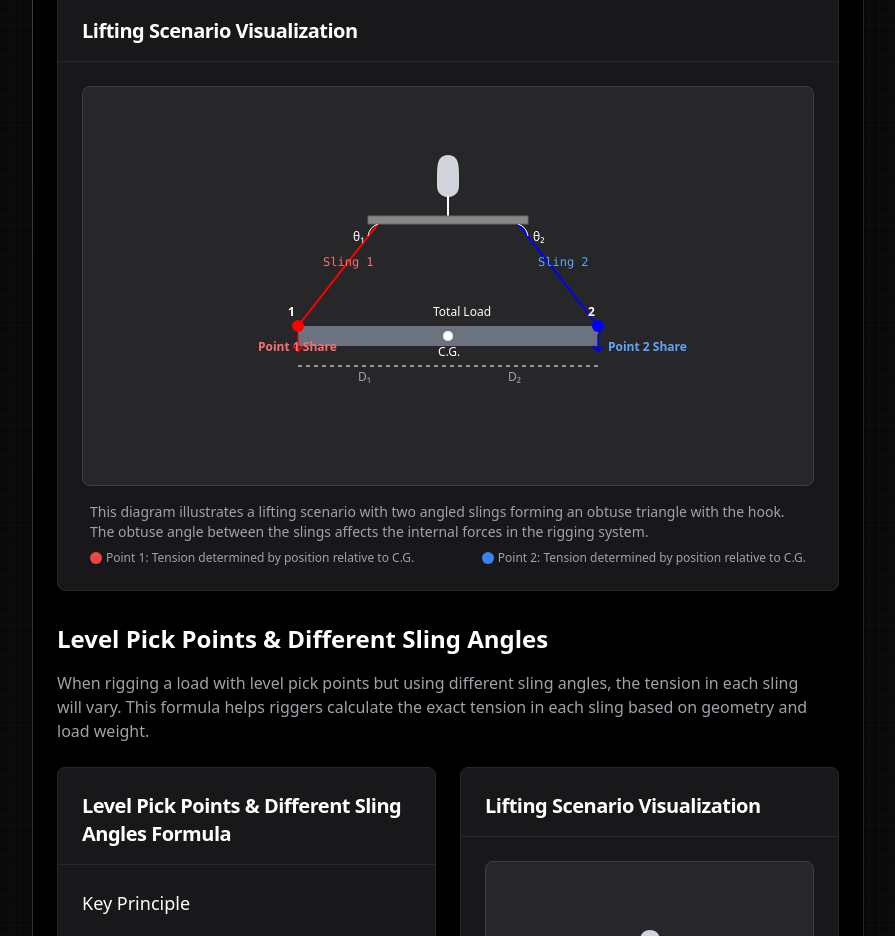
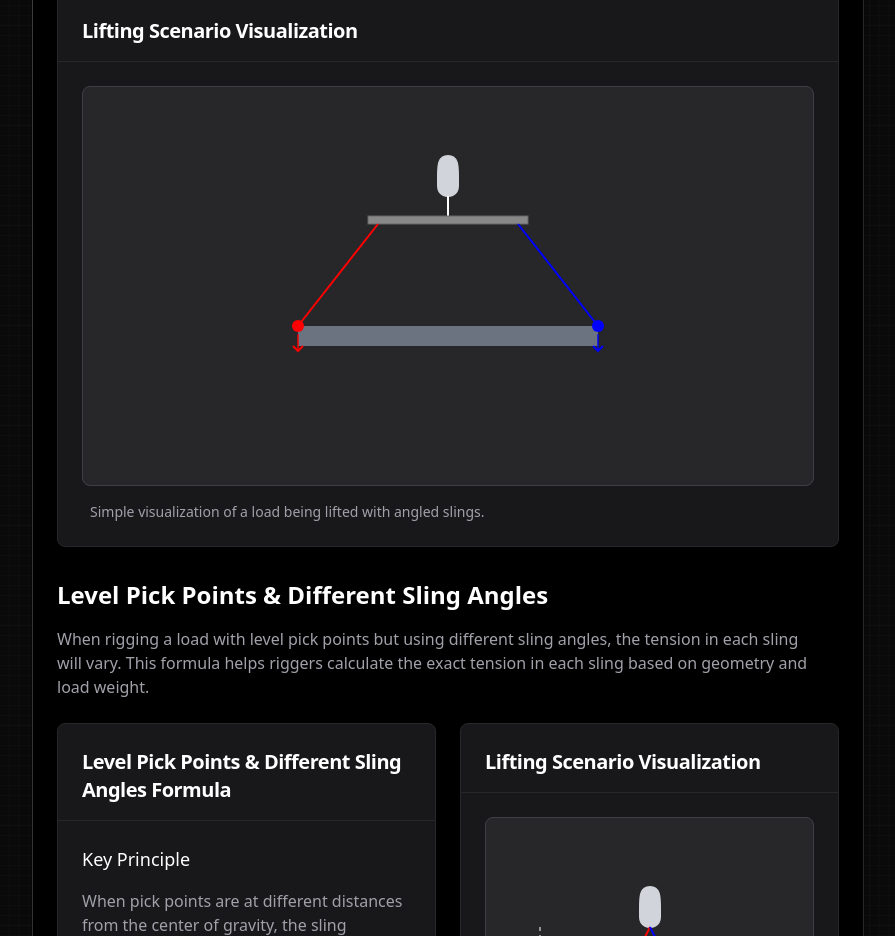
Before and after one commit to ArsCodeAmatoria/lilfoot, a Next.js app: page /rigging-charts/advanced in a window 1280 px wide. Shown: the part 1280-2216 px from the top of the page, without its empty margins (336-1231 px from the left). Built offline with nearby package versions, Linux system fonts and the light colour scheme; a web font is replaced by a local one.

Commit message:
Removed labels and text from Lifting Scenario Visualization

```diff
--- a/app/components/ShareOfLoadFormula.tsx
+++ b/app/components/ShareOfLoadFormula.tsx
@@ -211,28 +211,16 @@ const ShareOfLoadFormula = () => {
 
                 {/* Left Sling - Angled */}
                 <line x1="180" y1="88" x2="100" y2="190" stroke="red" strokeWidth="2" />
-                <text x="125" y="130" className="text-xs fill-red-400 font-mono">Sling 1</text>
 
                 {/* Right Sling - Angled */}
                 <line x1="320" y1="88" x2="400" y2="190" stroke="blue" strokeWidth="2" />
-                <text x="340" y="130" className="text-xs fill-blue-400 font-mono">Sling 2</text>
 
                 {/* Load Object */}
                 <rect x="100" y="190" width="300" height="20" fill="#6B7280" />
 
-                {/* Distance Labels */}
-                <line x1="100" y1="230" x2="400" y2="230" stroke="white" strokeDasharray="4 4" />
-                <text x="160" y="245" className="text-xs fill-gray-400">D₁</text>
-                <text x="310" y="245" className="text-xs fill-gray-400">D₂</text>
-
-                {/* Center of Gravity */}
-                <circle cx="250" cy="200" r="5" fill="white" />
-                <text x="240" y="220" className="text-xs fill-white">C.G.</text>
-
                 {/* Lifting Points */}
                 {/* Point 1 - Red */}
                 <circle cx="100" cy="190" r="6" fill="red" />
-                <text x="90" y="180" className="text-xs font-bold fill-white">1</text>
 
                 {/* Load Forces on Point 1 */}
                 <motion.path
@@ -247,7 +235,6 @@ const ShareOfLoadFormula = () => {
 
                 {/* Point 2 - Blue */}
                 <circle cx="400" cy="190" r="6" fill="blue" />
-                <text x="390" y="180" className="text-xs font-bold fill-white">2</text>
 
                 {/* Load Forces on Point 2 */}
                 <motion.path
@@ -259,40 +246,13 @@ const ShareOfLoadFormula = () => {
                   animate="animate"
                 />
                 <path d="M 395 210 L 400 215 L 405 210" fill="none" stroke="blue" strokeWidth="2" />
-
-                {/* Angle indicators */}
-                <path d="M 180 88 A 15 15 0 0 0 170 100" fill="none" stroke="white" strokeWidth="1" />
-                <text x="155" y="105" className="text-xs fill-white">θ₁</text>
-
-                <path d="M 320 88 A 15 15 0 0 1 330 100" fill="none" stroke="white" strokeWidth="1" />
-                <text x="335" y="105" className="text-xs fill-white">θ₂</text>
-
-                {/* Point 1 Force Label */}
-                <text x="60" y="215" className="text-xs fill-red-400 font-bold">Point 1 Share</text>
-
-                {/* Point 2 Force Label */}
-                <text x="410" y="215" className="text-xs fill-blue-400 font-bold">Point 2 Share</text>
-
-                {/* Total Load Label */}
-                <text x="235" y="180" className="text-xs fill-white">Total Load</text>
               </svg>
             </div>
           </div>
           <div className="mt-4 px-2">
             <p className="text-sm text-gray-400">
-              This diagram illustrates a lifting scenario with two angled slings forming an obtuse triangle with the hook.
-              The obtuse angle between the slings affects the internal forces in the rigging system.
+              Simple visualization of a load being lifted with angled slings.
             </p>
-            <div className="mt-2 flex justify-between">
-              <div className="flex items-center">
-                <div className="h-3 w-3 rounded-full bg-red-500 mr-1"></div>
-                <span className="text-xs text-gray-400">Point 1: Tension determined by position relative to C.G.</span>
-              </div>
-              <div className="flex items-center">
-                <div className="h-3 w-3 rounded-full bg-blue-500 mr-1"></div>
-                <span className="text-xs text-gray-400">Point 2: Tension determined by position relative to C.G.</span>
-              </div>
-            </div>
           </div>
         </CardContent>
       </Card>
```
